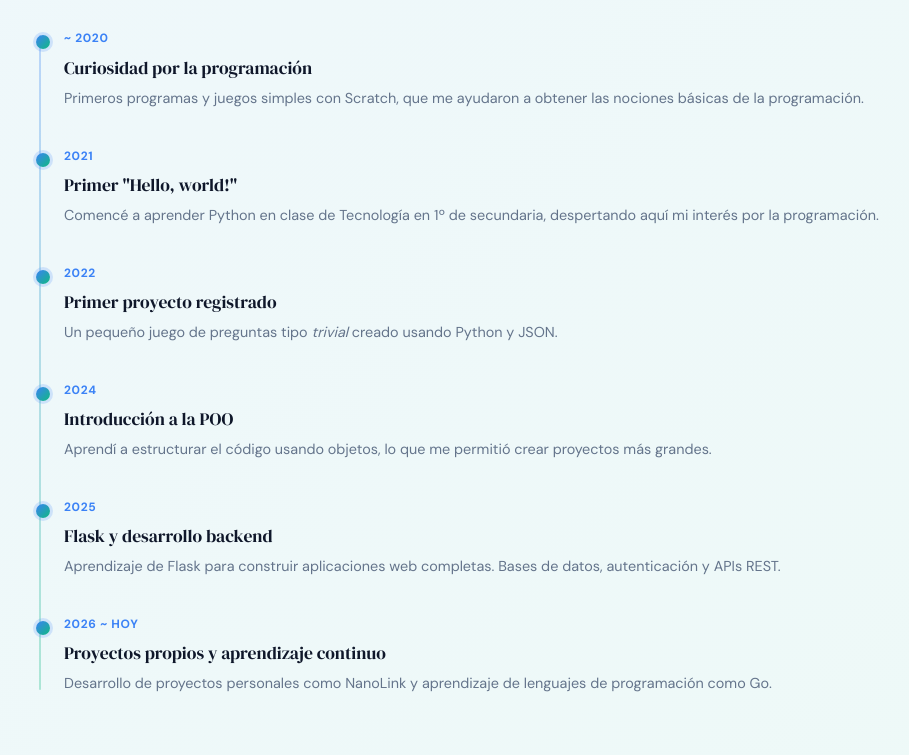
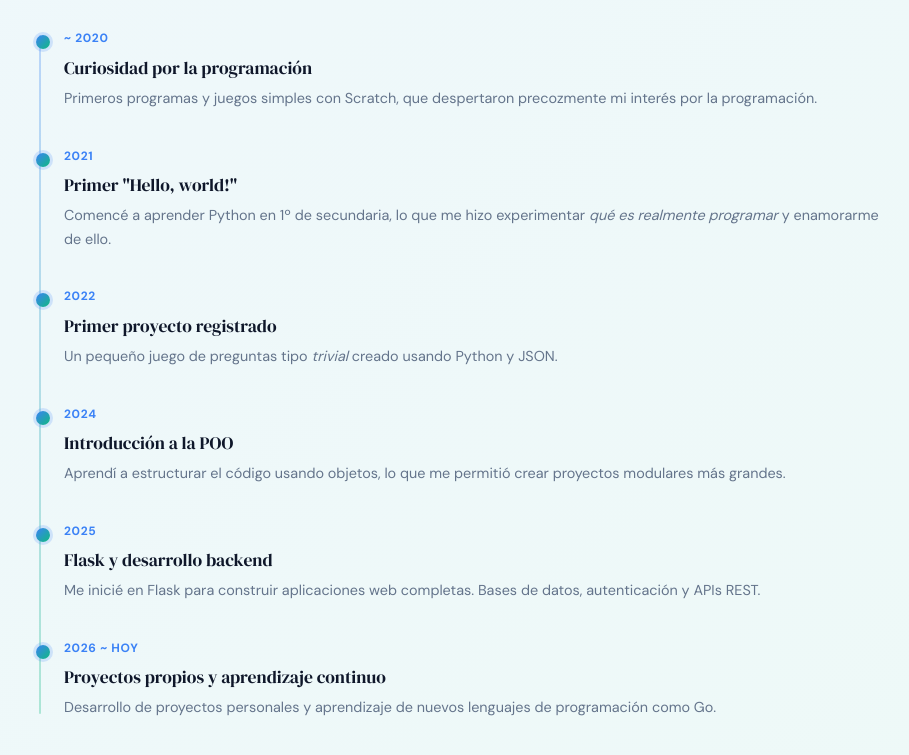
Before and after one commit to JuandeMolina/juandemolina.github.io, a plain HTML site: page index.html in a window 1280 px wide. Shown: the part 2325-3080 px from the top of the page, without its empty margins (178-1087 px from the left). Drawn offline with Linux system fonts and the light colour scheme.

Commit message:
Refine texts

```diff
--- a/index.html
+++ b/index.html
@@ -123,7 +123,8 @@
                         </p>
                         <p>
                             Aunque mi experiencia se basa en el desarrollo web con Python, mantengo una
-                            curiosidad activa por la IA y la ciberseguridad.
+                            curiosidad activa por aprender nuevos lenguajes y nuevos campos como la IA
+                            y la ciberseguridad.
                         </p>
                     </div>
 
@@ -245,8 +246,8 @@
                         <div class="timeline-year">~ 2020</div>
                         <div class="timeline-title">Curiosidad por la programación</div>
                         <p class="timeline-desc">
-                            Primeros programas y juegos simples con Scratch, que me ayudaron
-                            a obtener las nociones básicas de la programación.
+                            Primeros programas y juegos simples con Scratch, que despertaron
+                            precozmente mi interés por la programación.
                         </p>
                     </div>
 
@@ -255,8 +256,8 @@
                         <div class="timeline-year">2021</div>
                         <div class="timeline-title">Primer "Hello, world!"</div>
                         <p class="timeline-desc">
-                            Comencé a aprender Python en clase de Tecnología en 1º de secundaria,
-                            despertando aquí mi interés por la programación.
+                            Comencé a aprender Python en 1º de secundaria, lo que me hizo experimentar
+                            <em>qué es realmente programar</em> y enamorarme de ello.
                         </p>
                     </div>
 
@@ -276,7 +277,7 @@
                         <div class="timeline-title">Introducción a la POO</div>
                         <p class="timeline-desc">
                             Aprendí a estructurar el código usando objetos, lo que me permitió
-                            crear proyectos más grandes.
+                            crear proyectos modulares más grandes.
                         </p>
                     </div>
 
@@ -285,7 +286,7 @@
                         <div class="timeline-year">2025</div>
                         <div class="timeline-title">Flask y desarrollo backend</div>
                         <p class="timeline-desc">
-                            Aprendizaje de Flask para construir aplicaciones web completas.
+                            Me inicié en Flask para construir aplicaciones web completas.
                             Bases de datos, autenticación y APIs REST.
                         </p>
                     </div>
@@ -295,8 +296,8 @@
                         <div class="timeline-year">2026 ~ hoy</div>
                         <div class="timeline-title">Proyectos propios y aprendizaje continuo</div>
                         <p class="timeline-desc">
-                            Desarrollo de proyectos personales como NanoLink y aprendizaje
-                            de lenguajes de programación como Go.
+                            Desarrollo de proyectos personales y aprendizaje
+                            de nuevos lenguajes de programación como Go.
                         </p>
                     </div>
                 </div>
@@ -317,10 +318,6 @@
                 </div>
 
                 <div class="projects-grid">
-                    <!--
-                        ✏️  EDITA o añade tarjetas de proyecto.
-                        Copia un bloque .project-card para añadir más proyectos.
-                    -->
                     <div class="card project-card reveal">
                         <div class="project-icon">🔗</div>
                         <h3 class="project-title">NanoLink</h3>
@@ -345,7 +342,7 @@
                     </div>
 
                     <!--
-                        ✏️  Proyecto de ejemplo vacío — edítalo con tu segundo proyecto.
+                        Proyecto de ejemplo vacío — edítalo con tu segundo proyecto.
                     -->
                     <div class="card project-card reveal">
                         <div class="project-icon">🚀</div>
@@ -389,7 +386,7 @@
                             </svg>
                             Enviar email
                         </a>
-                        <a href="https://github.com/TU_USUARIO" target="_blank" rel="noopener" class="btn btn-ghost">
+                        <a href="https://github.com/JuandeMolina" target="_blank" rel="noopener" class="btn btn-ghost">
                             <svg width="16" height="16" fill="currentColor" viewBox="0 0 24 24">
                                 <path
                                     d="M12 0C5.37 0 0 5.37 0 12c0 5.31 3.435 9.795 8.205 11.385.6.105.825-.255.825-.57 0-.285-.015-1.23-.015-2.235-3.015.555-3.795-.735-4.035-1.41-.135-.345-.72-1.41-1.23-1.695-.42-.225-1.02-.78-.015-.795.945-.015 1.62.87 1.845 1.23 1.08 1.815 2.805 1.305 3.495.99.105-.78.42-1.305.765-1.605-2.67-.3-5.46-1.335-5.46-5.925 0-1.305.465-2.385 1.23-3.225-.12-.3-.54-1.53.12-3.18 0 0 1.005-.315 3.3 1.23.96-.27 1.98-.405 3-.405s2.04.135 3 .405c2.295-1.56 3.3-1.23 3.3-1.23.66 1.65.24 2.88.12 3.18.765.84 1.23 1.905 1.23 3.225 0 4.605-2.805 5.625-5.475 5.925.435.375.81 1.095.81 2.22 0 1.605-.015 2.895-.015 3.3 0 .315.225.69.825.57A12.02 12.02 0 0024 12c0-6.63-5.37-12-12-12z" />
```
